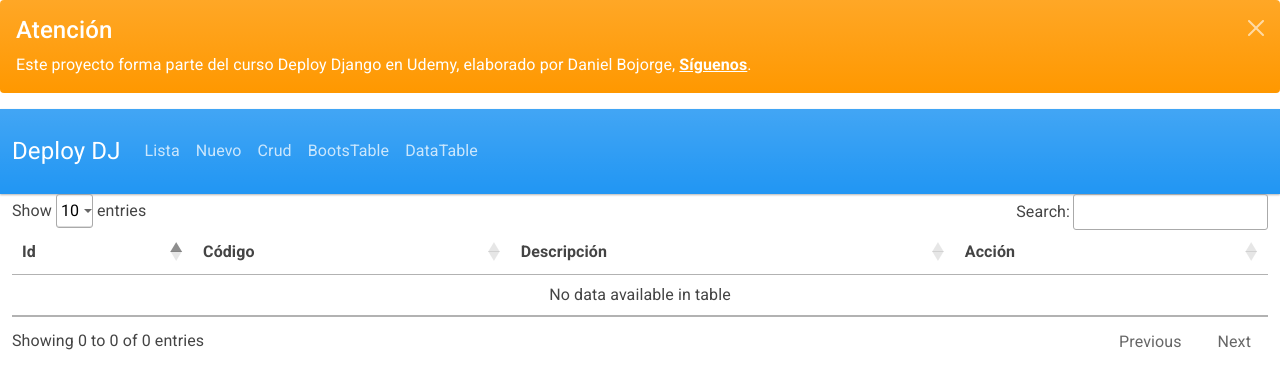
After one commit to JorgeRomeroC/django-jTable, a Django app: page /datatable in a window 1280 px wide. The commit adds this page. Shown: the top 389 px of the page. Run offline with Django 3.2, Linux system fonts and the light colour scheme; some libraries are stand-ins or nearby versions.

Commit message:
DataTable - Plantilla

```diff
--- /dev/null
+++ b/app/templates/app/datatable.html
@@ -0,0 +1,24 @@
+{% extends 'bases/index.html' %}
+
+{% block content %}
+<table class="table table-hover" id="tbl">
+    <thead>
+      <tr>
+        <th scope="col">Id</th>
+        <th scope="col">Código</th>
+        <th scope="col">Descripción</th>
+        <th scope="col">Acción</th>
+      </tr>
+    </thead>
+    <tbody>
+    </tbody>
+  </table>
+{% endblock%}
+
+{% block js%}
+<script>
+  $(document).ready( function () {
+    $('#tbl').DataTable();
+} );
+</script>
+{% endblock %}
--- a/app/urls.py
+++ b/app/urls.py
@@ -15,4 +15,6 @@ urlpatterns = [
     path('crud/update2',update2,name="update2"),
 
     path('bootstable',BootsTable.as_view(),name="bootstable"),
+
+    path('datatable',DataTable.as_view(),name="datatable"),
 ]
--- a/app/views.py
+++ b/app/views.py
@@ -100,3 +100,7 @@ def update2(request):
 
 class BootsTable(generic.TemplateView):
     template_name = "app/bootstable.html"
+
+
+class DataTable(generic.TemplateView):
+    template_name = "app/datatable.html"
--- a/templates/bases/index.html
+++ b/templates/bases/index.html
@@ -40,7 +40,9 @@
                 <li class="nav-item">
                   <a class="nav-link" href="{% url 'app:bootstable' %}">BootsTable</a>
                 </li>
-
+                <li class="nav-item">
+                  <a class="nav-link" href="{% url 'app:datatable' %}">DataTable</a>
+                </li>
               </ul>
           </div>
         </div>
```
